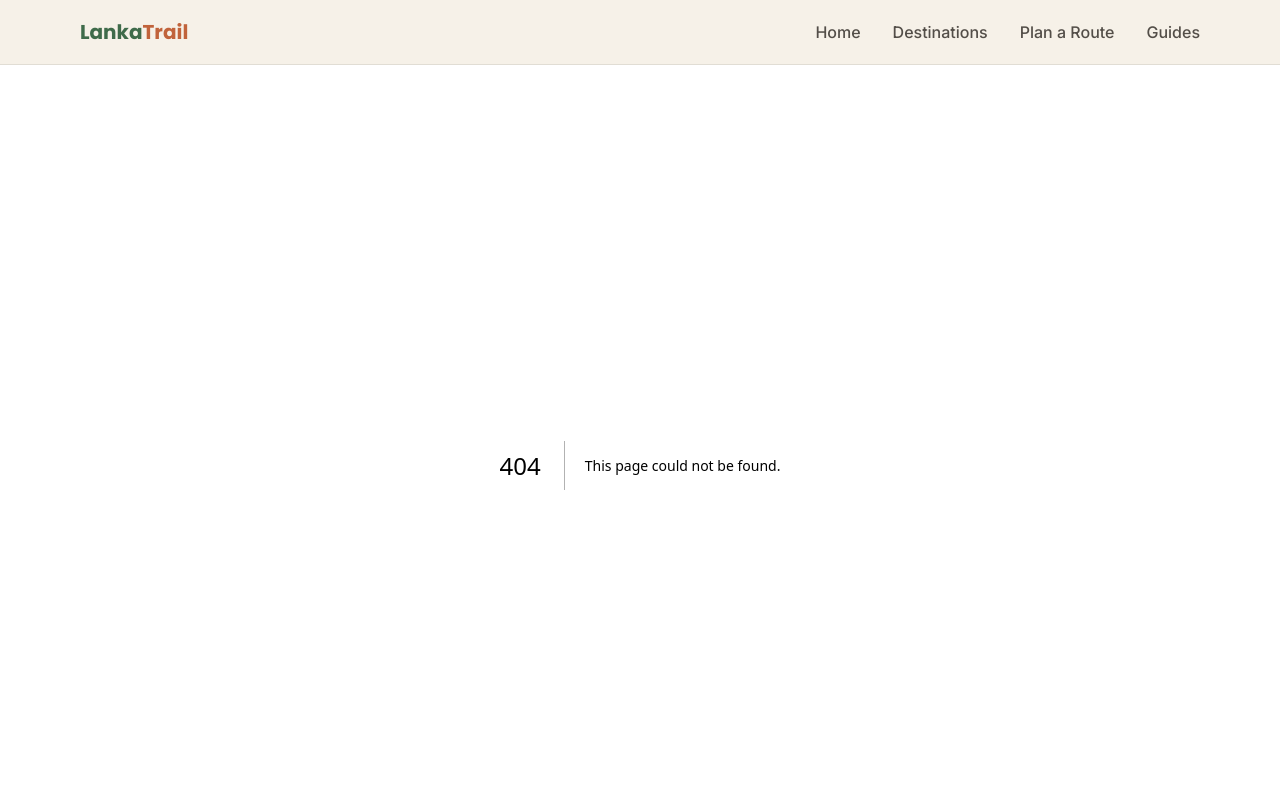
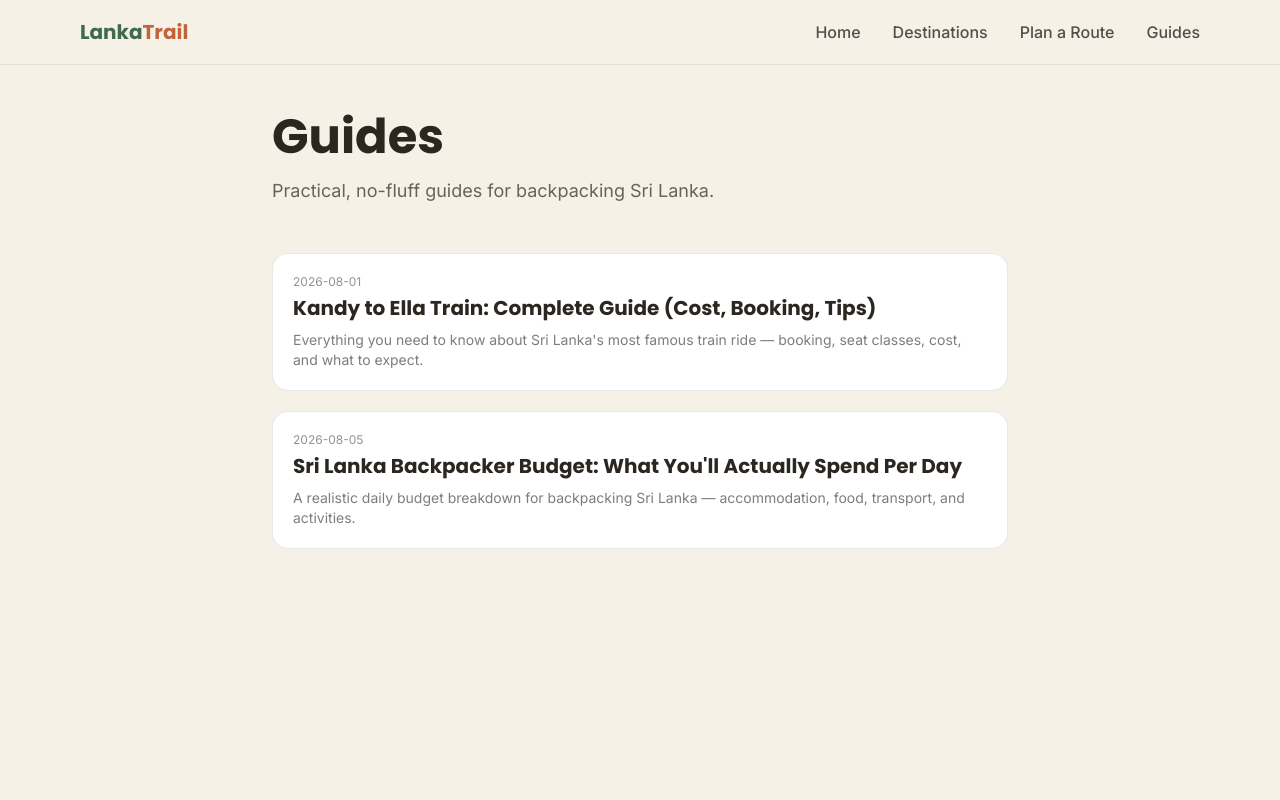
Before and after one commit to Hiran117/sri-lanka-backpacker, a Next.js app: page /blog in a window 1280 px wide. Before the commit this address had no page. Shown: the top 800 px of the page. Built offline with nearby package versions, Linux system fonts and the light colour scheme.

Commit message:
add blog

```diff
--- /dev/null
+++ b/src/app/blog/[slug]/page.js
@@ -0,0 +1,32 @@
+import { posts, getPost } from "@/data/posts";
+import { notFound } from "next/navigation";
+
+export function generateStaticParams() {
+  return posts.map((p) => ({ slug: p.slug }));
+}
+
+export async function generateMetadata({ params }) {
+  const { slug } = await params;
+  const post = getPost(slug);
+  if (!post) return {};
+  return {
+    title: `${post.title} — LankaTrail`,
+    description: post.excerpt,
+  };
+}
+
+export default async function BlogPostPage({ params }) {
+  const { slug } = await params;
+  const post = getPost(slug);
+  if (!post) notFound();
+
+  return (
+    <article className="max-w-2xl mx-auto px-4 py-12">
+      <p className="text-xs text-ink/50 mb-2">{post.date}</p>
+      <h1 className="font-display font-bold text-3xl md:text-4xl mb-8">{post.title}</h1>
+      <div className="prose prose-ink max-w-none whitespace-pre-line text-ink/80 leading-relaxed">
+        {post.content}
+      </div>
+    </article>
+  );
+}
--- /dev/null
+++ b/src/app/blog/page.js
@@ -0,0 +1,32 @@
+import { posts } from "@/data/posts";
+import Link from "next/link";
+
+export const metadata = {
+  title: "Guides — LankaTrail",
+  description: "Practical guides for backpacking Sri Lanka — transport, budgets, and tips.",
+};
+
+export default function BlogIndexPage() {
+  return (
+    <div className="max-w-3xl mx-auto px-4 py-12">
+      <h1 className="font-display font-bold text-3xl md:text-5xl mb-4">Guides</h1>
+      <p className="text-ink/70 text-lg mb-12">
+        Practical, no-fluff guides for backpacking Sri Lanka.
+      </p>
+
+      <div className="flex flex-col gap-5">
+        {posts.map((post) => (
+          <Link
+            key={post.slug}
+            href={`/blog/${post.slug}`}
+            className="border border-ink/10 rounded-2xl p-5 bg-white hover:border-terracotta transition-colors"
+          >
+            <p className="text-xs text-ink/50 mb-1">{post.date}</p>
+            <p className="font-display font-bold text-xl mb-2">{post.title}</p>
+            <p className="text-ink/60 text-sm">{post.excerpt}</p>
+          </Link>
+        ))}
+      </div>
+    </div>
+  );
+}
--- /dev/null
+++ b/src/data/posts.js
@@ -0,0 +1,34 @@
+export const posts = [
+  {
+    slug: "kandy-to-ella-train-guide",
+    title: "Kandy to Ella Train: Complete Guide (Cost, Booking, Tips)",
+    excerpt: "Everything you need to know about Sri Lanka's most famous train ride — booking, seat classes, cost, and what to expect.",
+    date: "2026-08-01",
+    content: `The Kandy to Ella train is one of the most scenic rail journeys in the world, cutting through tea plantations and misty hill country over roughly 6-7 hours.
+
+**Booking**: Reserved seats sell out fast, especially in 2nd class observation cars. Book online via the official Sri Lanka Railways site or through 12go.asia at least a few days ahead in peak season (Dec-Mar, Jul-Aug).
+
+**Classes & cost**: 3rd class is unreserved and cheap (LKR 250-400) but crowded — you may stand for parts of the journey. 2nd class reserved (LKR 600-1000) is the sweet spot for most backpackers. 1st class observation car costs more and books out weeks ahead.
+
+**Tips**: Sit on the right side of the train (facing direction of travel from Kandy) for the best views. Bring snacks — the onboard vendors are inconsistent. Nine Arch Bridge is visible from the train just before Ella.`,
+  },
+  {
+    slug: "sri-lanka-backpacker-budget",
+    title: "Sri Lanka Backpacker Budget: What You'll Actually Spend Per Day",
+    excerpt: "A realistic daily budget breakdown for backpacking Sri Lanka — accommodation, food, transport, and activities.",
+    date: "2026-08-05",
+    content: `Sri Lanka is one of the more affordable backpacking destinations in Asia. Here's a realistic daily budget:
+
+**Accommodation**: LKR 1,500-4,000/night for a hostel dorm bed depending on location (beach towns tend to run higher in peak season).
+
+**Food**: Local rice & curry meals cost LKR 200-500. Western/cafe food in backpacker hubs like Ella or Mirissa runs LKR 800-1,500.
+
+**Transport**: Buses and trains are extremely cheap — most legs of the classic circuit cost under LKR 1,000.
+
+**Total daily estimate**: LKR 4,000-7,000 (roughly $13-23 USD) per day for a budget-conscious backpacker covering accommodation, food, local transport, and basic activities.`,
+  },
+];
+
+export function getPost(slug) {
+  return posts.find((p) => p.slug === slug);
+}
```
